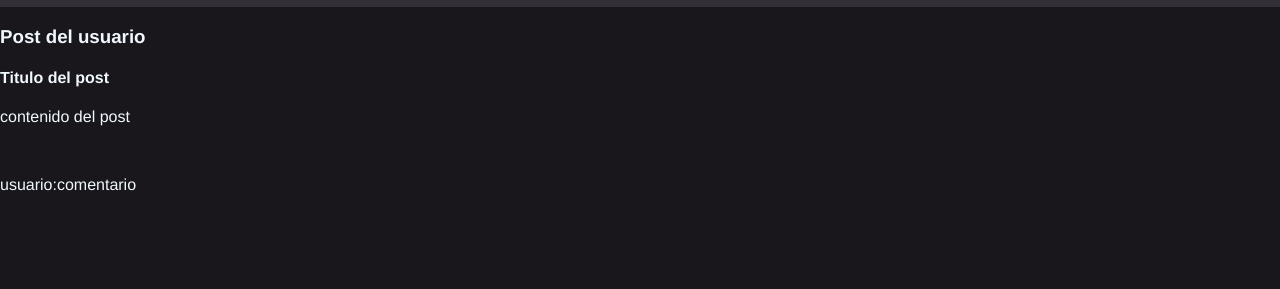
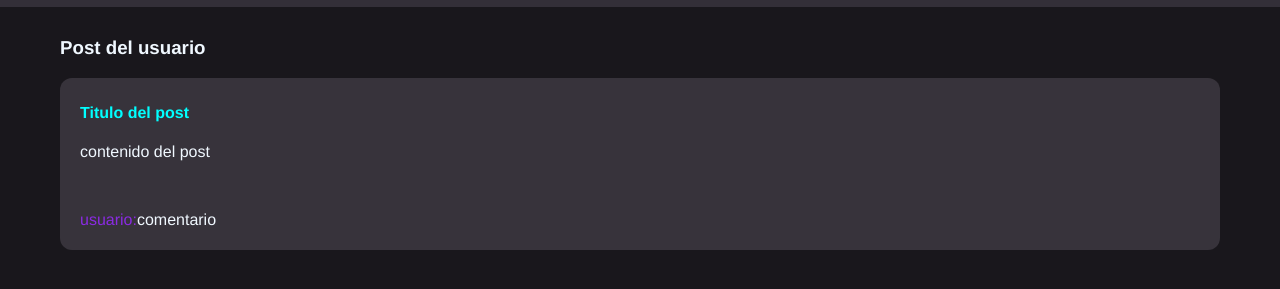
Before and after one commit to EstebanHorn/Curso-git, a plain HTML site: page index.html in a window 1280 px wide. Shown: the part 63-352 px from the top of the page. Drawn offline with Linux system fonts and the light colour scheme; a web font is replaced by a local one.

Commit message:
add post styles

```diff
--- a/style.css
+++ b/style.css
@@ -21,3 +21,23 @@ h1 {
     width: 50px;
     height: 50px;
 }
+
+.container {
+    margin-top: 30px;
+    padding: 0 60px 0 60px;
+}
+
+.post {
+    background-color: #37333b;
+    margin-bottom: 15px;
+    padding: 5px 20px 5px 20px;
+    border-radius: 12px;
+}
+
+.post h4{
+    color: aqua;
+}
+
+.post span{
+    color: blueviolet;
+}
```
